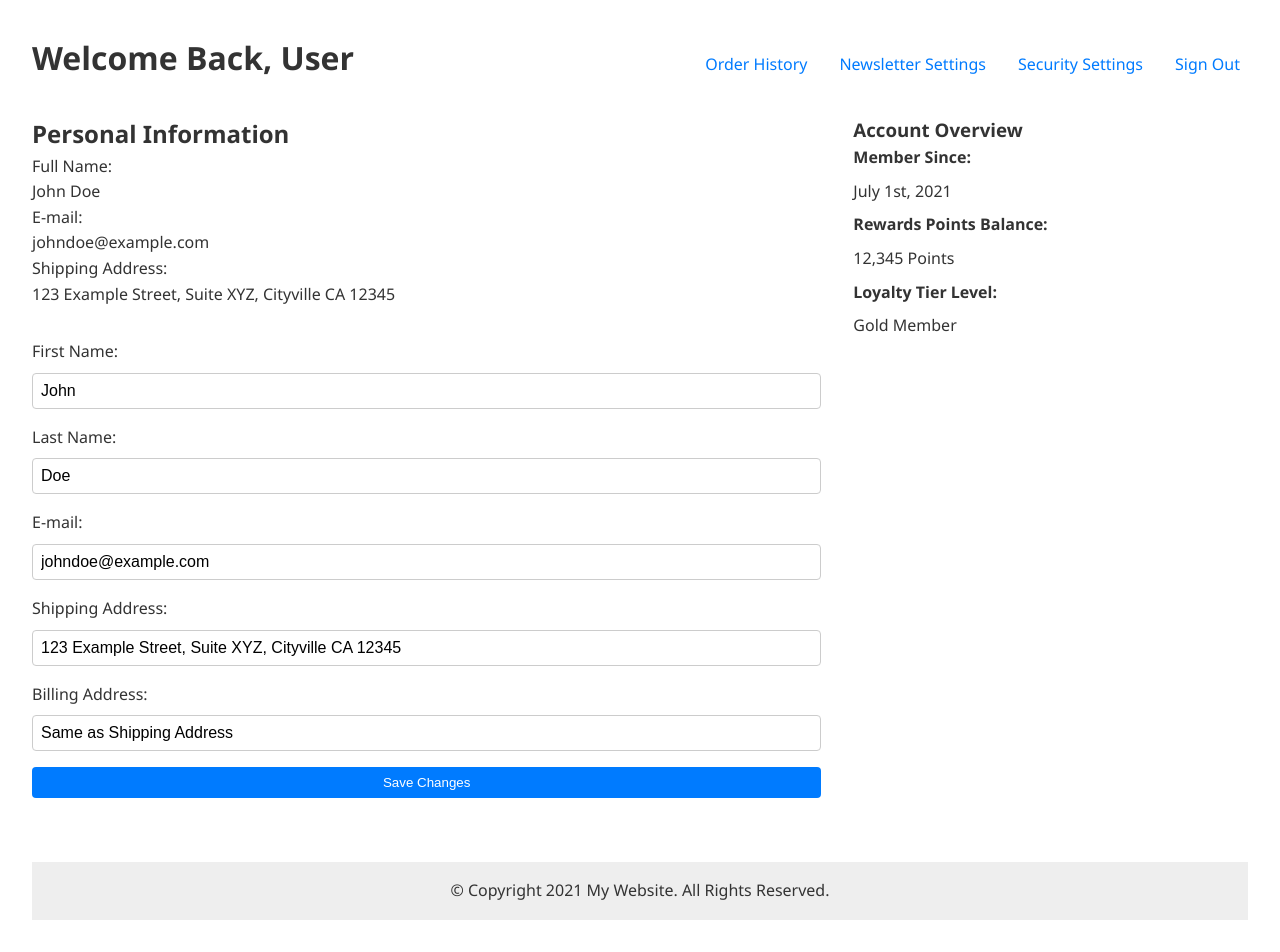
After one commit to arsenybregman/Supermarket, a Python web app: template web/templates/profile.html in a window 1280 px wide. The commit adds this page. Run offline with Jinja, Linux system fonts and the light colour scheme; the template is opened without the code that fills it, so the values that code supplies are empty.

Commit message:
profile and update DB

```diff
--- /dev/null
+++ b/web/assets/css/profile.css
@@ -0,0 +1,110 @@
+* {
+    margin: 0;
+    padding: 0;
+    box-sizing: border-box;
+}
+
+body {
+    font-family: 'Segoe UI', Tahoma, Geneva, Verdana, sans-serif;
+    line-height: 1.6;
+    color: #333;
+    padding: 2rem;
+}
+
+header {
+    display: flex;
+    justify-content: space-between;
+    align-items: baseline;
+    margin-bottom: 2rem;
+}
+
+nav {
+    display: flex;
+    justify-content: flex-start;
+    align-items: baseline;
+}
+
+nav a {
+    color: #007bff;
+    text-decoration: none;
+    margin-left: 1rem;
+    padding: 0.25rem 0.5rem;
+    border-radius: 0.25rem;
+}
+
+nav a:hover {
+    background-color: #e9ecef;
+}
+
+nav a.isActive {
+    background-color: #007bff;
+    color: white;
+}
+
+main {
+    display: grid;
+    grid-template-columns: 2fr 1fr;
+    grid-column-gap: 2rem;
+    grid-row-gap: 2rem;
+    margin-bottom: 2rem;
+}
+
+section {
+    display: flex;
+    flex-direction: column;
+}
+
+article {
+    margin-bottom: 2rem;
+}
+
+article form {
+    display: flex;
+    flex-direction: column;
+}
+
+article label {
+    margin-bottom: 0.5rem;
+}
+
+article input,
+article select {
+    padding: 0.5rem;
+    border: 1px solid #ccc;
+    border-radius: 0.25rem;
+    font-size: 1rem;
+    margin-bottom: 1rem;
+}
+
+article button {
+    padding: 0.5rem 1rem;
+    border: none;
+    border-radius: 0.25rem;
+    background-color: #007bff;
+    color: white;
+    cursor: pointer;
+}
+
+article button:hover {
+    background-color: #0069d9;
+}
+
+aside dl {
+    display: flex;
+    flex-direction: column;
+}
+
+aside dt {
+    font-weight: bold;
+    margin-bottom: 0.5rem;
+}
+
+aside dd {
+    margin-bottom: 0.5rem;
+}
+
+footer {
+    background-color: #eee;
+    padding: 1rem;
+    text-align: center;
+}
--- /dev/null
+++ b/web/templates/profile.html
@@ -0,0 +1,73 @@
+<!DOCTYPE html>
+<html lang="en">
+<head>
+    <meta charset="UTF-8">
+    <meta http-equiv="X-UA-Compatible" content="IE=edge">
+    <meta name="viewport" content="width=device-width, initial-scale=1.0">
+    <link rel="stylesheet" href="assets/css/profile.css">
+    <title>User Profile | My Website</title>
+</head>
+<body>
+    <header>
+        <h1>Welcome Back, User</h1>
+        <nav>
+            <a href="/orders">Order History</a>
+            <a href="/newsletter">Newsletter Settings</a>
+            <a href="/security">Security Settings</a>
+            <a href="/signout">Sign Out</a>
+        </nav>
+    </header>
+    <main>
+        <section>
+            <h2>Personal Information</h2>
+            <article>
+                <!-- Display user first name, last name, email address, phone number, shipping address, billing address -->
+                <dl>
+                    <dt>Full Name:</dt>
+                    <dd>John Doe</dd>
+                    <dt>E-mail:</dt>
+                    <dd>johndoe@example.com</dd>
+                    <dt>Shipping Address:</dt>
+                    <dd>123 Example Street, Suite XYZ, Cityville CA 12345</dd>
+                </dl>
+            </article>
+            <article>
+                <!-- Edit user personal info form -->
+                <form>
+                    <label for="firstName">First Name:</label>
+                    <input type="text" id="firstName" value="John">
+
+                    <label for="lastName">Last Name:</label>
+                    <input type="text" id="lastName" value="Doe">
+
+                    <label for="email">E-mail:</label>
+                    <input type="email" id="email" value="johndoe@example.com">
+
+                    <label for="shippingAddress">Shipping Address:</label>
+                    <input type="text" id="shippingAddress" value="123 Example Street, Suite XYZ, Cityville CA 12345">
+
+                    <label for="billingAddress">Billing Address:</label>
+                    <input type="text" id="billingAddress" value="Same as Shipping Address">
+
+                    <button type="submit">Save Changes</button>
+                </form>
+            </article>
+        </section>
+        <aside>
+            <h3>Account Overview</h3>
+            <!-- Display account creation date, rewards points balance, loyalty tier level -->
+            <dl>
+                <dt>Member Since:</dt>
+                <dd>July 1st, 2021</dd>
+                <dt>Rewards Points Balance:</dt>
+                <dd>12,345 Points</dd>
+                <dt>Loyalty Tier Level:</dt>
+                <dd>Gold Member</dd>
+            </dl>
+        </aside>
+    </main>
+    <footer>
+        <p>&copy; Copyright 2021 My Website. All Rights Reserved.</p>
+    </footer>
+</body>
+</html>
```
Also changed, not shown: web/assets/css/store_user_account_flexbox.css (added, +173 -0 lines), web/templates/index.html (+8 -8 lines), web/templates/main.html (+5 -13 lines), web/database.db, 3 other files.
